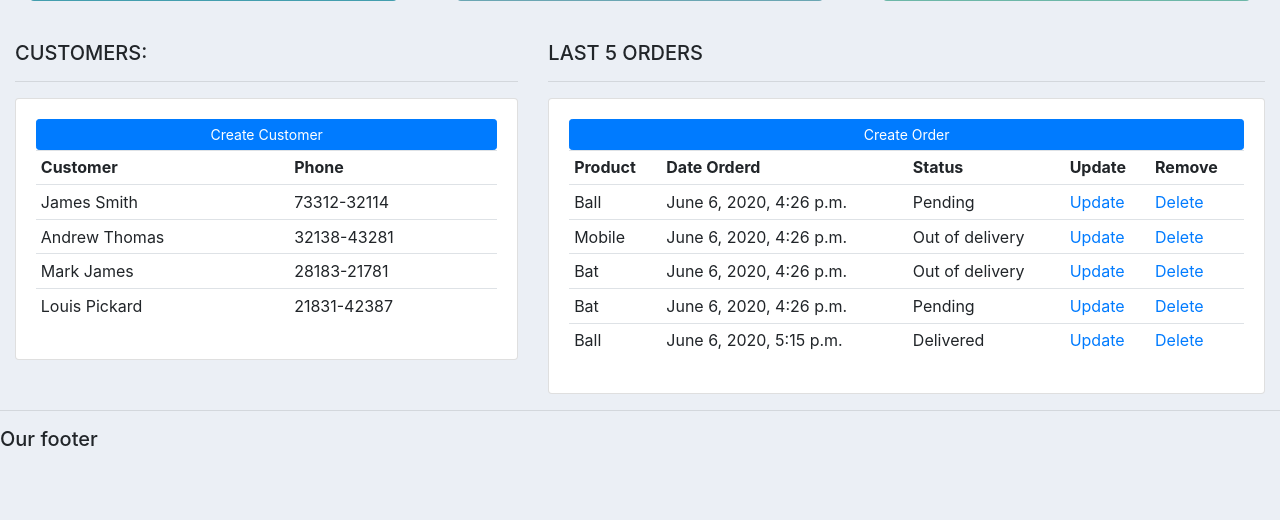
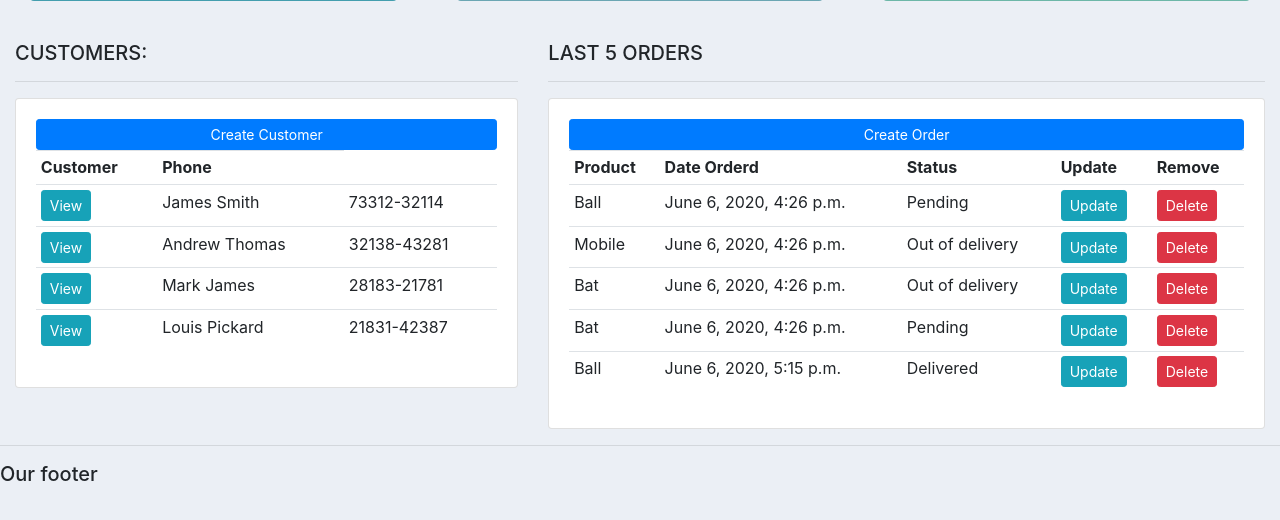
Before and after one commit to rnsharma10/crmApp, a Django app: page / in a window 1280 px wide. Shown: the part 234-754 px from the top of the page. Run offline with Django 3.2, Linux system fonts and the light colour scheme; data comes from the database, SQL or seed files in the repository; some libraries are stand-ins or nearby versions.

Commit message:
href links updated

```diff
--- a/accounts/templates/accounts/dashboard.html
+++ b/accounts/templates/accounts/dashboard.html
@@ -20,6 +20,7 @@
 				</tr>
 				{% for customer in customers %}
 					<tr>
+						<td><a class="btn btn-sm btn-info" href="{% url 'customer' customer.id %}">View</a></td>
 						<td>{{customer.name}}</td>
 						<td>{{customer.phone}}</td>
 					</tr>
@@ -46,8 +47,8 @@
 						<td>{{order.product}}</td>
 						<td>{{order.date_created}}</td>
 						<td>{{order.status}}</td>
-						<td><a href="#">Update</a></td>
-						<td><a href="#">Delete</a></td>
+						<td><a class="btn btn-sm btn-info" href="#">Update</a></td>
+						<td><a class="btn btn-sm btn-danger" href="#">Delete</a></td>
 					</tr>
 				{% endfor %}
 			</table>
--- a/accounts/templates/accounts/navbar.html
+++ b/accounts/templates/accounts/navbar.html
@@ -8,10 +8,10 @@
   <div class="collapse navbar-collapse" id="navbarNav">
     <ul class="navbar-nav">
       <li class="nav-item active">
-        <a class="nav-link" href="#">Dashboard</a>
+        <a class="nav-link" href="{% url 'home' %}">Dashboard</a>
       </li>
       <li class="nav-item">
-        <a class="nav-link" href="#">Products</a>
+        <a class="nav-link" href="{% url 'products' %}">Products</a>
       </li>
     </ul>
   </div>
```
